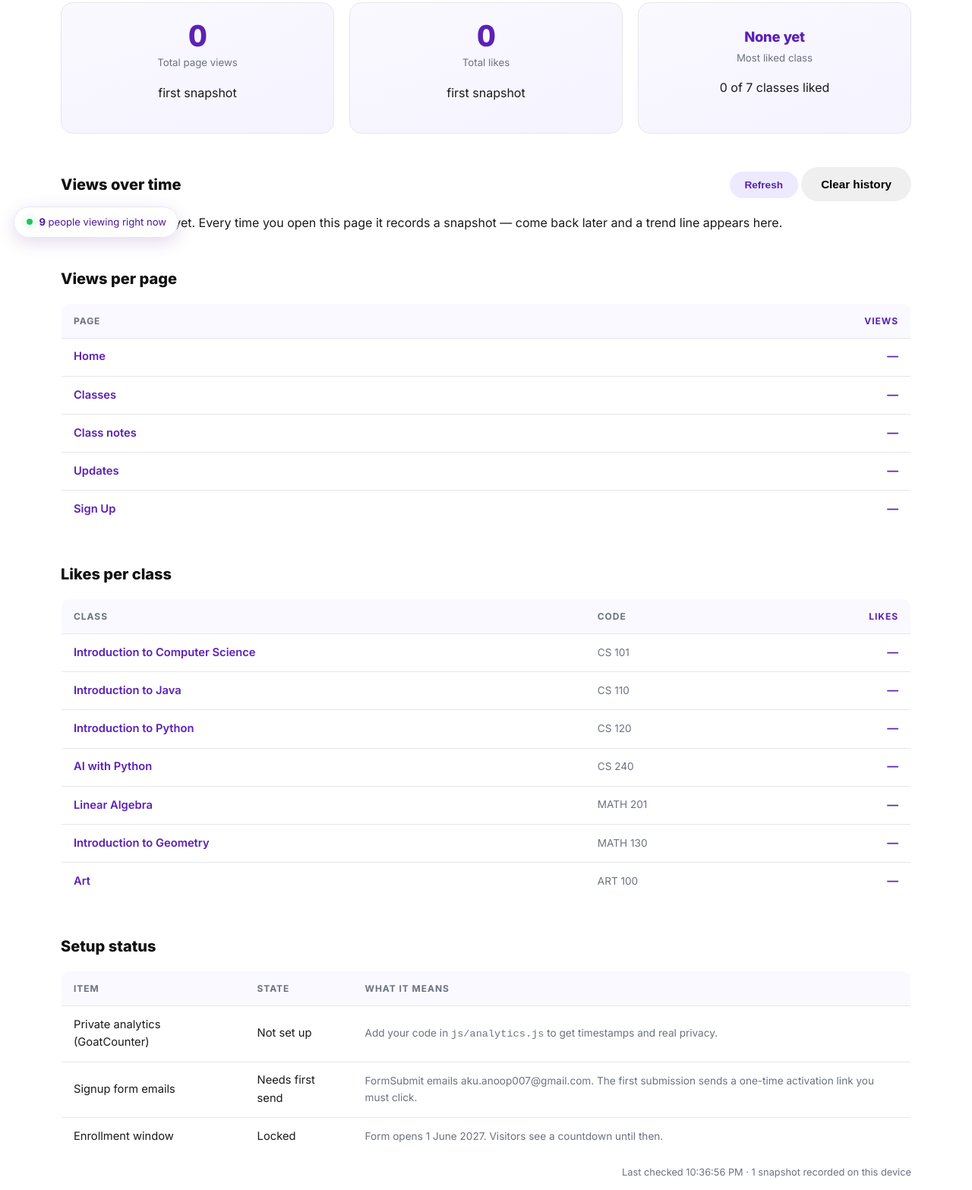
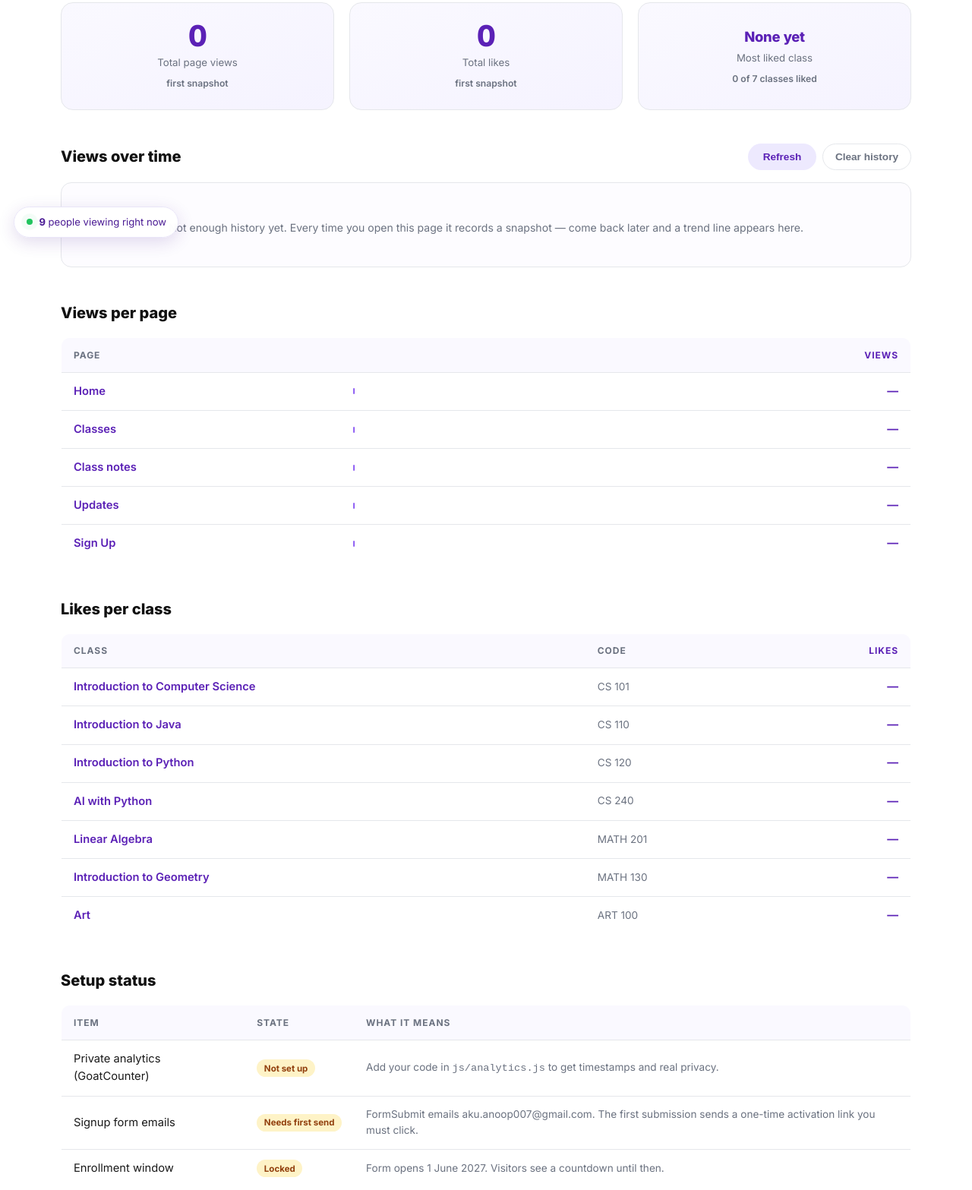
Before and after one commit to AkuAnoop/cscode-edu, a plain HTML site: page dash-9f4k2x7q.html in a window 1280 px wide. Shown: the part 469-2036 px from the top of the page at 76% size. Drawn offline with Linux system fonts and the light colour scheme; no server answers.

Commit message:
Add files via upload

```diff
--- a/css/style.css
+++ b/css/style.css
@@ -1196,6 +1196,96 @@ a {
   text-align: right;
 }
 
+.stat-delta {
+  margin: 0.4rem 0 0;
+  font-size: 0.76rem;
+  font-weight: 600;
+  color: var(--text-muted);
+}
+
+.stat-delta.up {
+  color: #047857;
+}
+
+.head-actions {
+  display: flex;
+  gap: 0.5rem;
+}
+
+.btn-quiet {
+  padding: 0.5rem 1rem;
+  font-size: 0.85rem;
+  background: transparent;
+  color: var(--text-muted);
+  border: 1px solid var(--border);
+}
+
+.btn-quiet:hover {
+  background: #faf9ff;
+  color: #5b21b6;
+}
+
+.history-chart {
+  padding: 1rem 0.5rem 0.5rem;
+  border: 1px solid var(--border);
+  border-radius: 14px;
+  background: #fdfcff;
+}
+
+.hist-svg {
+  display: block;
+  width: 100%;
+  height: 160px;
+}
+
+.chart-axis {
+  display: flex;
+  justify-content: space-between;
+  padding: 0.4rem 1.4rem 0.2rem;
+  font-size: 0.72rem;
+  color: var(--text-muted);
+}
+
+.chart-empty {
+  margin: 0;
+  padding: 2rem 1.25rem;
+  text-align: center;
+  font-size: 0.88rem;
+  color: var(--text-muted);
+}
+
+.barcell {
+  width: 45%;
+  padding-right: 0 !important;
+}
+
+.bar {
+  display: block;
+  height: 8px;
+  border-radius: 999px;
+  background: linear-gradient(90deg, #a78bfa, #7c3aed);
+  min-width: 2px;
+}
+
+.pill {
+  display: inline-block;
+  padding: 0.15rem 0.6rem;
+  border-radius: 999px;
+  font-size: 0.72rem;
+  font-weight: 700;
+  white-space: nowrap;
+}
+
+.pill.ok {
+  background: #d1fae5;
+  color: #047857;
+}
+
+.pill.warn {
+  background: #fef3c7;
+  color: #92400e;
+}
+
 .stats-sub {
   font-size: 0.85rem;
   color: var(--text-muted);
```
